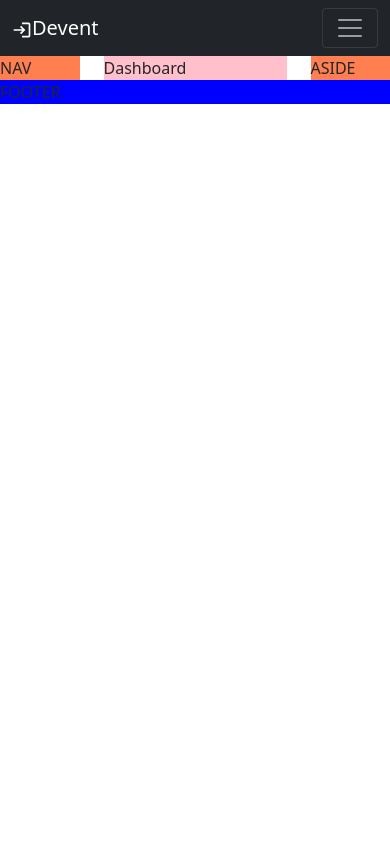
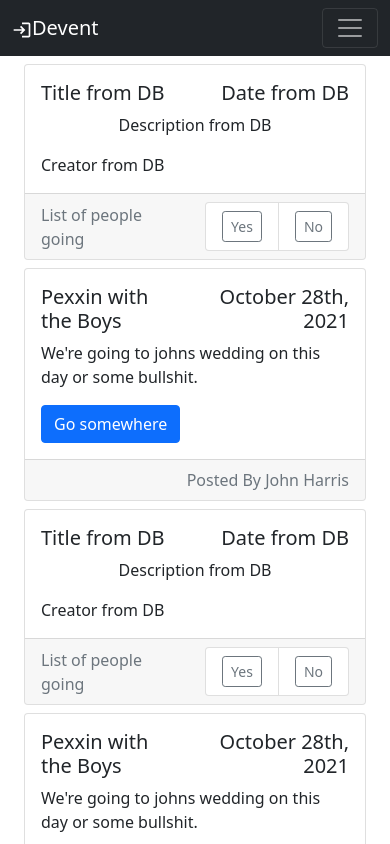
Before and after one commit to j-holman/de_devent, a React (Create React App) app in the folder frontend/: page / in a window 390 px wide. Shown: the top 844 px of the page. Built offline with nearby package versions, Linux system fonts and the light colour scheme.

Commit message:
Layout breakpoints changed, added EventCards, Sidebar, and Login template

```diff
--- /dev/null
+++ b/frontend/src/components/EventCard.jsx
@@ -0,0 +1,66 @@
+import React from "react";
+import { Card, Button, Row, Col, Container, ListGroup } from "react-bootstrap";
+function EventCard() {
+  return (
+    <>
+      <Container className="pt-2">
+        <Card className="">
+          <Card.Body>
+            <Row>
+              <Col>
+                <Card.Title>Title from DB</Card.Title>
+              </Col>
+              <Col>
+                <Card.Title className="text-end">Date from DB</Card.Title>
+              </Col>
+            </Row>
+            <Card.Text className="text-center">Description from DB</Card.Text>
+            <Card.Text>Creator from DB</Card.Text>
+          </Card.Body>
+          <Card.Footer className="text-muted">
+            <Row className="align-items-center">
+              <Col>List of people going</Col>
+              <Col className="text-end">
+                <ListGroup horizontal className="justify-content-end">
+                  <ListGroup.Item>
+                    <Button variant="outline-secondary" size="sm">
+                      Yes
+                    </Button>
+                  </ListGroup.Item>
+                  <ListGroup.Item>
+                    <Button variant="outline-secondary" size="sm">
+                      No
+                    </Button>
+                  </ListGroup.Item>
+                </ListGroup>
+              </Col>
+            </Row>
+          </Card.Footer>
+        </Card>
+      </Container>
+      <Container className="pt-2">
+        <Card className="">
+          <Card.Body>
+            <Row>
+              <Col>
+                <Card.Title>Pexxin with the Boys</Card.Title>
+              </Col>
+              <Col>
+                <Card.Title className="text-end">October 28th, 2021</Card.Title>
+              </Col>
+            </Row>
+            <Card.Text>
+              We're going to johns wedding on this day or some bullshit.
+            </Card.Text>
+            <Button variant="primary">Go somewhere</Button>
+          </Card.Body>
+          <Card.Footer className="text-muted text-end">
+            Posted By John Harris
+          </Card.Footer>
+        </Card>
+      </Container>
+    </>
+  );
+}
+
+export default EventCard;
--- a/frontend/src/components/Layout.css
+++ b/frontend/src/components/Layout.css
@@ -1,9 +1,5 @@
 .nav {
   background-color: coral;
-}
-
-.content {
-  background-color: pink;
 }
 
 .aside {
--- a/frontend/src/components/Layout.jsx
+++ b/frontend/src/components/Layout.jsx
@@ -1,25 +1,21 @@
 import React from "react";
 import "./Layout.css";
 import Header from "./Header";
+import Sidebar from "./Sidebar";
 import { Row, Col } from "react-bootstrap";
 function Layout({ children }) {
   return (
     <>
       <Header />
       <Row>
-        <Col>
-          <div className="nav">NAV</div>
+        <Col className="d-none d-lg-block p2">
+          <Sidebar />
         </Col>
-        <Col xs={6}>
-          <div className="content">{children}</div>
+        <Col lg={6}>
+          <div>{children}</div>
         </Col>
-        <Col>
+        <Col className="d-none d-lg-block p2">
           <div className="aside">ASIDE</div>
-        </Col>
-      </Row>
-      <Row>
-        <Col>
-          <div className="footer">FOOTER</div>
         </Col>
       </Row>
     </>
--- /dev/null
+++ b/frontend/src/components/Sidebar.jsx
@@ -0,0 +1,15 @@
+import React from "react";
+import { Nav, ListGroup, Container } from "react-bootstrap";
+function Sidebar() {
+  return (
+    <ListGroup>
+      <ListGroup.Item>Cras justo odio</ListGroup.Item>
+      <ListGroup.Item>Dapibus ac facilisis in</ListGroup.Item>
+      <ListGroup.Item>Morbi leo risus</ListGroup.Item>
+      <ListGroup.Item>Porta ac consectetur ac</ListGroup.Item>
+      <ListGroup.Item>Vestibulum at eros</ListGroup.Item>
+    </ListGroup>
+  );
+}
+
+export default Sidebar;
--- a/frontend/src/pages/Dashboard.jsx
+++ b/frontend/src/pages/Dashboard.jsx
@@ -1,7 +1,14 @@
 import React from "react";
-
+import EventCard from "../components/EventCard";
 function Dashboard() {
-  return <div>Dashboard</div>;
+  return (
+    <div>
+      <EventCard />
+      <EventCard />
+      <EventCard />
+      <EventCard />
+    </div>
+  );
 }
 
 export default Dashboard;
--- a/frontend/src/pages/Login.jsx
+++ b/frontend/src/pages/Login.jsx
@@ -1,7 +1,28 @@
 import React from "react";
+import { Form, Container, Button } from "react-bootstrap";
 
 function Login() {
-  return <div>Login</div>;
+  return (
+    <Container className="pt-5 pb-5">
+      <h2 className="text-center">Login</h2>
+      <Form>
+        <Form.Group className="mb-3" contorlId="email">
+          <Form.Label>Email address</Form.Label>
+          <Form.Control type="email" placeholder="Enter email" />
+          <Form.Text className="text-muted">
+            We'll nnever share your email with anyone else.
+          </Form.Text>
+        </Form.Group>
+        <Form.Group className="mb-3" controlId="formBasicPassword">
+          <Form.Label>Password</Form.Label>
+          <Form.Control type="password" placeholder="Password" />
+        </Form.Group>
+        <Button variant="primary" type="submit">
+          Login
+        </Button>
+      </Form>
+    </Container>
+  );
 }
 
 export default Login;
```
Also changed, not shown: frontend/src/components/Sidebar.css (added).
